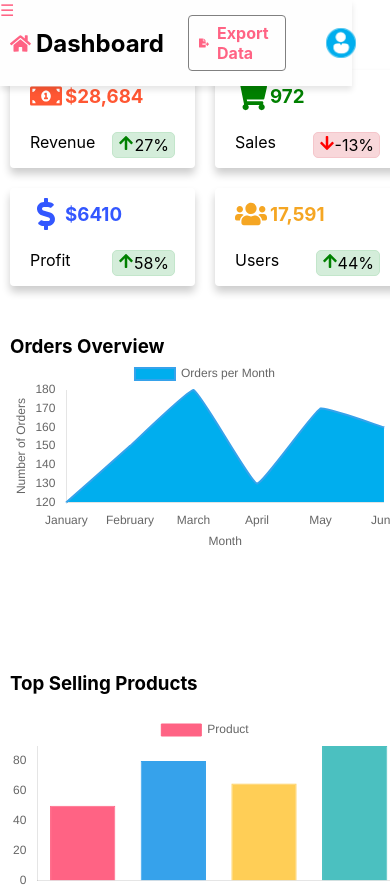
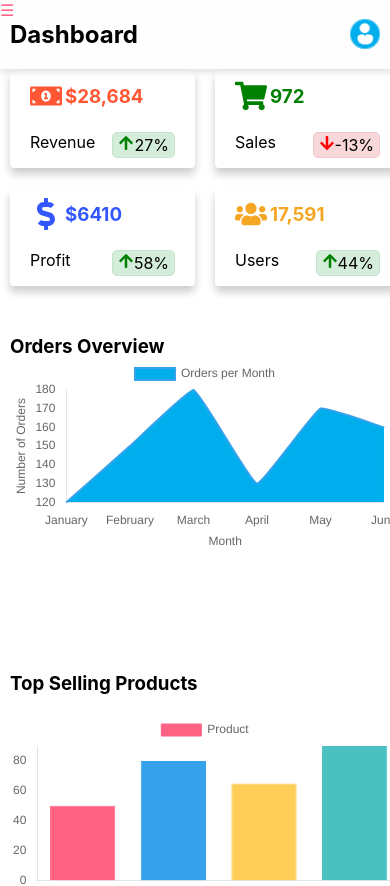
Before and after one commit to Ombito/Admin-dashboard, a React (Create React App) app: page / in a window 390 px wide. Shown: the top 886 px of the page. Built offline with nearby package versions, Linux system fonts and the light colour scheme.

Commit message:
Fix: mobile responsiveness

```diff
--- a/src/components/Home/home.css
+++ b/src/components/Home/home.css
@@ -138,9 +138,15 @@
 
 
 @media screen and (max-width: 768px) {
+  .navbar-div {
+    width: 100%;
+  }
   .chart-container {
     display: flex;
     flex-direction: column;
     width: 100%;
   }
+  .export-button {
+    display: none;
+  }
 }
--- a/src/components/Home/home.jsx
+++ b/src/components/Home/home.jsx
@@ -141,7 +141,7 @@ const handleExportPDF = () => {
       <div ref={contentRef}>
         <div className="navbar-div">
           <div style={{display: 'flex', gap: '5px', alignItems: 'center'}}>
-            <FaHome color='#ff6384' fontSize={25}/><h2>Dashboard</h2>
+            <h2>Dashboard</h2>
           </div>
           <div className='sidebar-username'>
             <div onClick={handleExportPDF} className="export-button">
```
